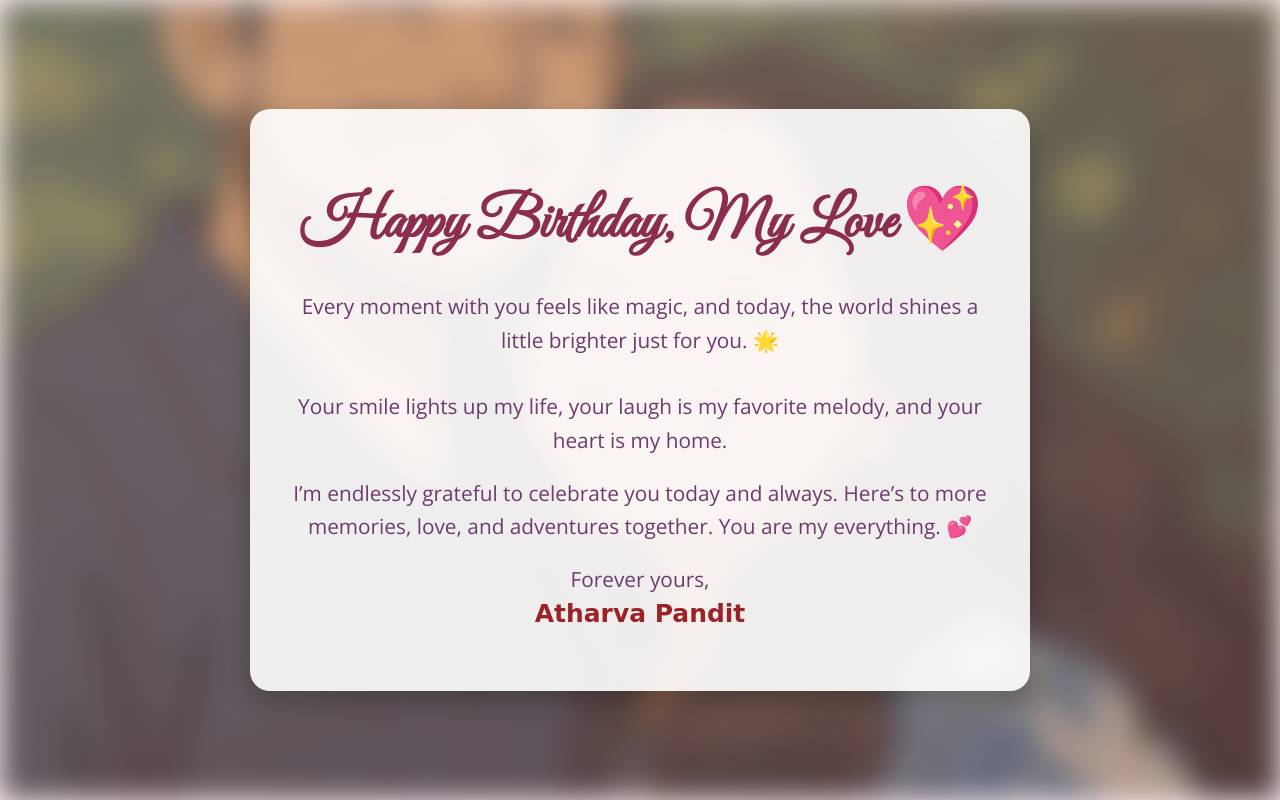
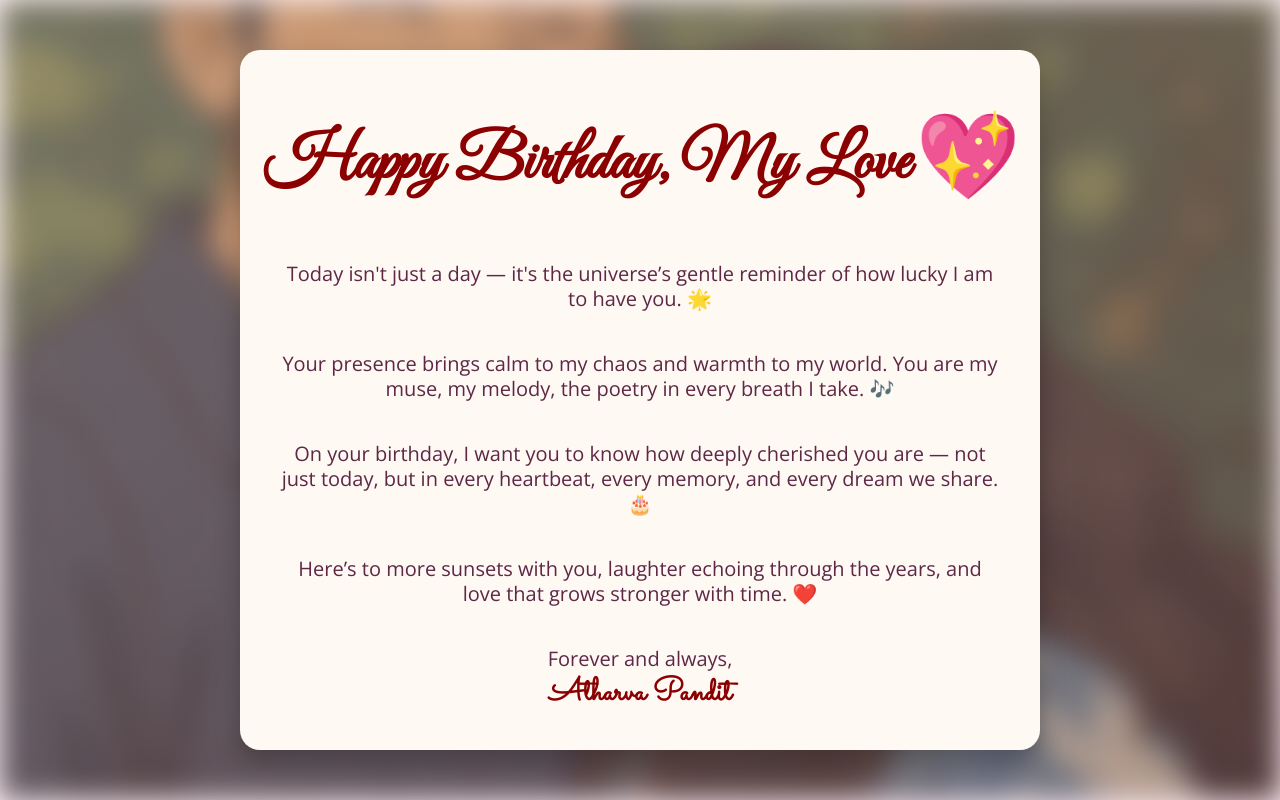
Before and after one commit to AtharvaP-1/birthday-card, a plain HTML site: page index.html in a window 1280 px wide. Drawn offline with nearby package versions, Linux system fonts and the light colour scheme.

Commit message:
Update index.html

```diff
--- a/index.html
+++ b/index.html
@@ -3,22 +3,19 @@
 <head>
   <meta charset="UTF-8" />
   <title>Happy Birthday, My Love</title>
-  <link
-    href="https://fonts.googleapis.com/css2?family=Great+Vibes&family=Open+Sans:wght@400;600&display=swap"
-    rel="stylesheet"
-  />
+  <link href="https://fonts.googleapis.com/css2?family=Great+Vibes&family=Open+Sans:wght@400;600&family=Sacramento&display=swap" rel="stylesheet" />
   <style>
     body {
       margin: 0;
       padding: 0;
       font-family: "Open Sans", sans-serif;
-      color: #5c1a34;
       height: 100vh;
       display: flex;
       justify-content: center;
       align-items: center;
       position: relative;
       overflow: hidden;
+      color: #5c1a34;
     }
 
     body::before {
@@ -29,7 +26,7 @@
       right: 0;
       bottom: 0;
       z-index: -2;
-      background-image: url('image.jpg'), url('image2.jpg');
+      background-image: url('image.jpg');
       background-size: cover;
       background-position: center;
       background-repeat: no-repeat;
@@ -49,92 +46,89 @@
     }
 
     .card {
-      background: rgba(255, 255, 255, 0.9);
-      padding: 40px;
+      background: #fff9f4;
+      padding: 50px 40px;
       border-radius: 20px;
       box-shadow: 0 10px 25px rgba(0, 0, 0, 0.25);
       text-align: center;
-      max-width: 700px;
+      width: 90%;
+      max-width: 720px;
+      height: 600px;
+      display: flex;
+      flex-direction: column;
+      justify-content: center;
+      overflow-y: auto;
       z-index: 1;
       animation: fadeIn 2s ease;
     }
 
     h1 {
       font-family: "Great Vibes", cursive;
-      font-size: 3.5em;
-      margin-bottom: 10px;
-      color: #8b2e4e;
-      animation: heartBeat 2s infinite;
+      font-size: 3.8em;
+      margin-bottom: 30px;
       display: inline-flex;
       align-items: center;
       justify-content: center;
       gap: 10px;
       white-space: nowrap;
+      animation: heartBeat 2s infinite;
+    }
+
+    .title-text {
+      color: #8b0000;
     }
 
     .emoji {
-      font-size: 1em;
-      animation: pulse 1.5s infinite;
+      font-size: 1.2em;
+      animation: pulse 2s infinite;
     }
 
     p {
-      font-size: 1.3em;
-      line-height: 1.6em;
+      font-size: 1.25em;
+      line-height: 1.25em;
       margin: 20px 0;
-      color: #6e3b6e;
+      color: #5e2746;
     }
 
     strong {
-  font-family: 'Sacramento', cursive;
-  font-size: 1.2em;
-  color: #9b2226;
-}
-
+      font-family: 'Sacramento', cursive;
+      font-size: 1.6em;
+      color: #8b0000;
+      display: block;
+      margin-top: 10px;
+    }
 
     @keyframes fadeIn {
-      from {
-        opacity: 0;
-        transform: translateY(20px);
-      }
-      to {
-        opacity: 1;
-        transform: translateY(0);
-      }
+      from { opacity: 0; transform: translateY(20px); }
+      to { opacity: 1; transform: translateY(0); }
     }
 
     @keyframes heartBeat {
-      0%, 100% {
-        transform: scale(1);
-      }
-      50% {
-        transform: scale(1.05);
-      }
+      0%, 100% { transform: scale(1); }
+      50% { transform: scale(1.05); }
     }
 
     @keyframes pulse {
-      0%, 100% {
-        transform: scale(1);
-      }
-      50% {
-        transform: scale(1.1);
-      }
+      0%, 100% { transform: scale(1); }
+      50% { transform: scale(1.1); }
     }
   </style>
 </head>
 <body>
   <div class="card">
-    <h1>Happy Birthday, My Love <span class="emoji">💖</span></h1>
+    <h1><span class="title-text">Happy Birthday, My Love</span> <span class="emoji">💖</span></h1>
+
+    <p>Today isn't just a day — it's the universe’s gentle reminder of how lucky I am to have you. 🌟</p>
+
+    <p>Your presence brings calm to my chaos and warmth to my world. You are my muse, my melody, the poetry in every breath I take. 🎶</p>
+
+    <p>On your birthday, I want you to know how deeply cherished you are — not just today, but in every heartbeat, every memory, and every dream we share. 🎂</p>
+
+    <p>Here’s to more sunsets with you, laughter echoing through the years, and love that grows stronger with time. ❤️</p>
 
     <p>
-      Every moment with you feels like magic, and today, the world shines a little brighter just for you. 🌟<br /><br />
-      Your smile lights up my life, your laugh is my favorite melody, and your heart is my home.
-    </p>
-    <p>
-      I’m endlessly grateful to celebrate you today and always. Here’s to more memories, love, and adventures together.
-      You are my everything. 💕
-    </p>
-    <p>
-      Forever yours,<br /><strong>Atharva Pandit</strong>
+      Forever and always,<br />
+      <strong>Atharva Pandit</strong>
     </p>
   </div>
 </body>
```
